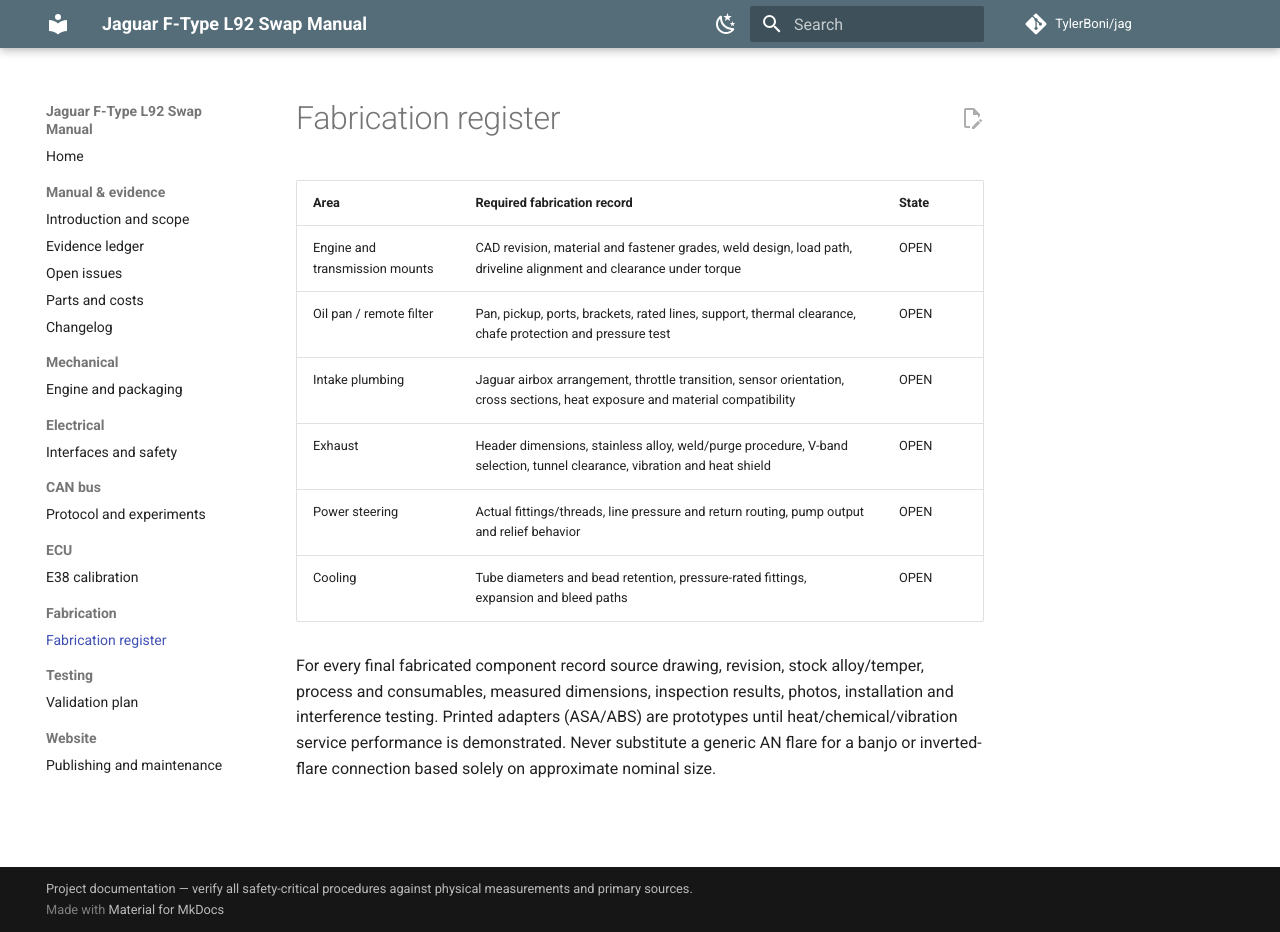
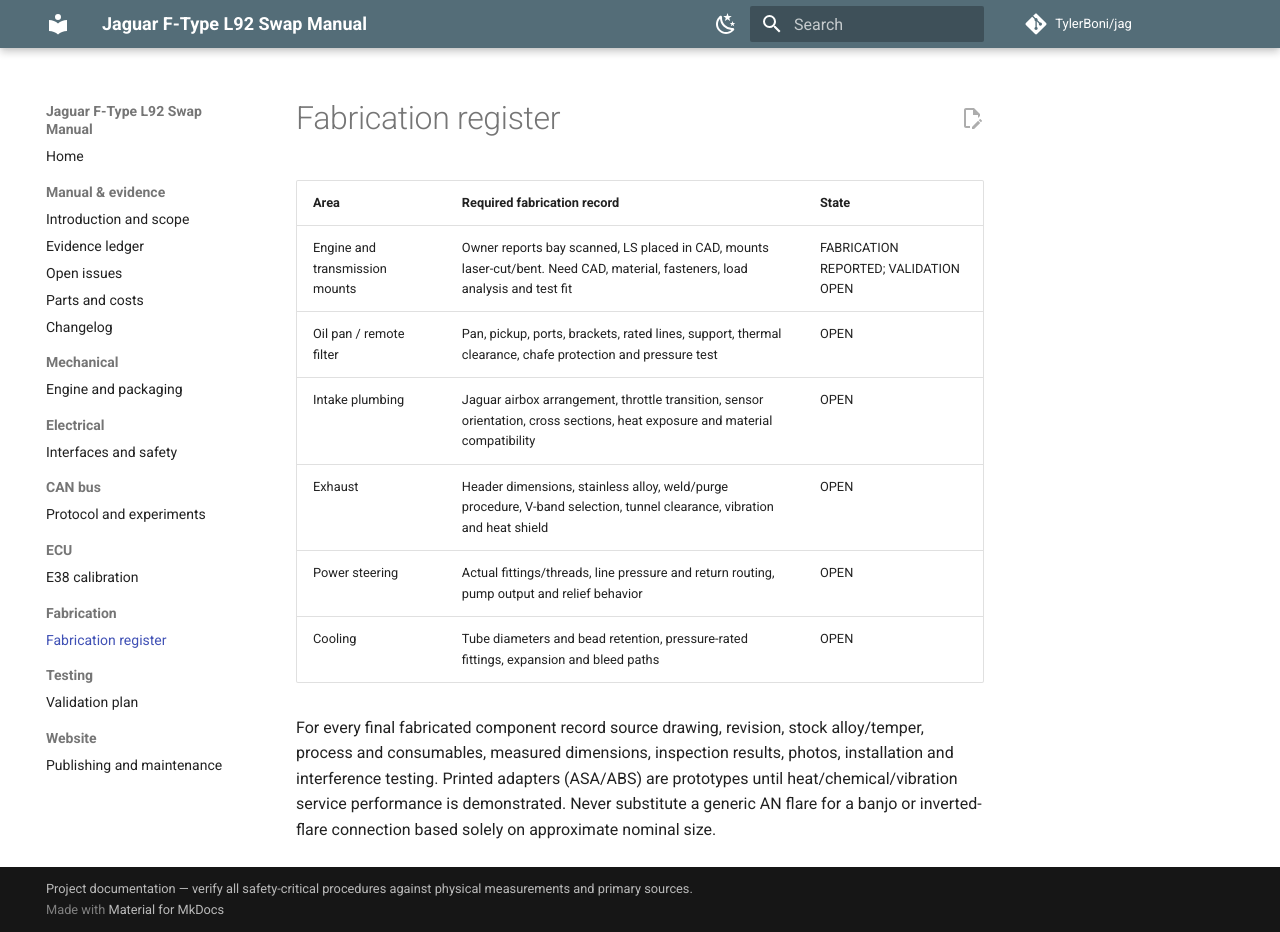
Before and after one commit to TylerBoni/jag, an MkDocs documentation site: the page built from build-manual/docs/fabrication/fabrication.md, in a window 1280 px wide and 932 px high. Built offline with MkDocs 1.6.1 and Material for MkDocs 9.7.7, drawn with Linux system fonts in a browser that asks for light colours; comment, search, counter and statistics services are not loaded.

Commit message:
docs(engine): incorporate owner interview and verification gaps

```diff
--- a/build-manual/docs/fabrication/fabrication.md
+++ b/build-manual/docs/fabrication/fabrication.md
@@ -2,7 +2,7 @@
 
 | Area | Required fabrication record | State |
 | --- | --- | --- |
-| Engine and transmission mounts | CAD revision, material and fastener grades, weld design, load path, driveline alignment and clearance under torque | OPEN |
+| Engine and transmission mounts | Owner reports bay scanned, LS placed in CAD, mounts laser-cut/bent. Need CAD, material, fasteners, load analysis and test fit | FABRICATION REPORTED; VALIDATION OPEN |
 | Oil pan / remote filter | Pan, pickup, ports, brackets, rated lines, support, thermal clearance, chafe protection and pressure test | OPEN |
 | Intake plumbing | Jaguar airbox arrangement, throttle transition, sensor orientation, cross sections, heat exposure and material compatibility | OPEN |
 | Exhaust | Header dimensions, stainless alloy, weld/purge procedure, V-band selection, tunnel clearance, vibration and heat shield | OPEN |
```
